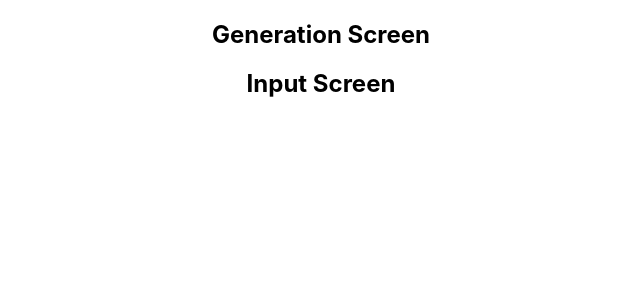
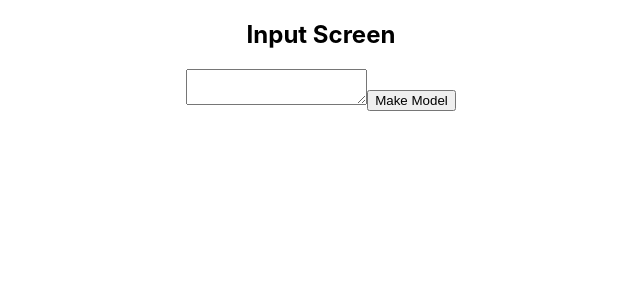
Before and after one commit to augustocorvalan/knossos, a React (Create React App) app: page / in a window 1280 px wide. Shown: the top 300 px of the page, without its empty margins (319-959 px from the left). Built offline with nearby package versions, Linux system fonts and the light colour scheme.

Commit message:
Add input and cta components to input screen

```diff
--- a/src/App.js
+++ b/src/App.js
@@ -1,13 +1,20 @@
+import { useState } from "react"
+
 import InputScreen from "./InputScreen"
 import GenerationScreen from "./GenerationScreen"
 import logo from './logo.svg';
 import './App.css';
 
+const SCREENS = {
+  INPUT: "INPUT",
+  GENERATION: "GENERATION"
+}
 function App() {
+  const [currentScreen, setCurrentScreen] = useState(SCREENS.INPUT)
   return (
     <div className="App">
-        <GenerationScreen />
-        <InputScreen />
+      {currentScreen === SCREENS.INPUT && <InputScreen /> }
+      {currentScreen === SCREENS.GENERATION && <GenerationScreen /> }
     </div>
   );
 }
--- a/src/InputScreen.js
+++ b/src/InputScreen.js
@@ -1,7 +1,9 @@
-const InputScreen = () => {
+const InputScreen = ({ onInputChange, onInputSubmit }) => {
     return (
         <div>
             <h2>Input Screen</h2>
+            <textarea onChange={onInputChange}></textarea>
+            <button onClick={onInputSubmit}>Make Model</button>
         </div>
     )
 }
```
Also changed, not shown: 2 other files (tests, documents, lock files or other folders).
